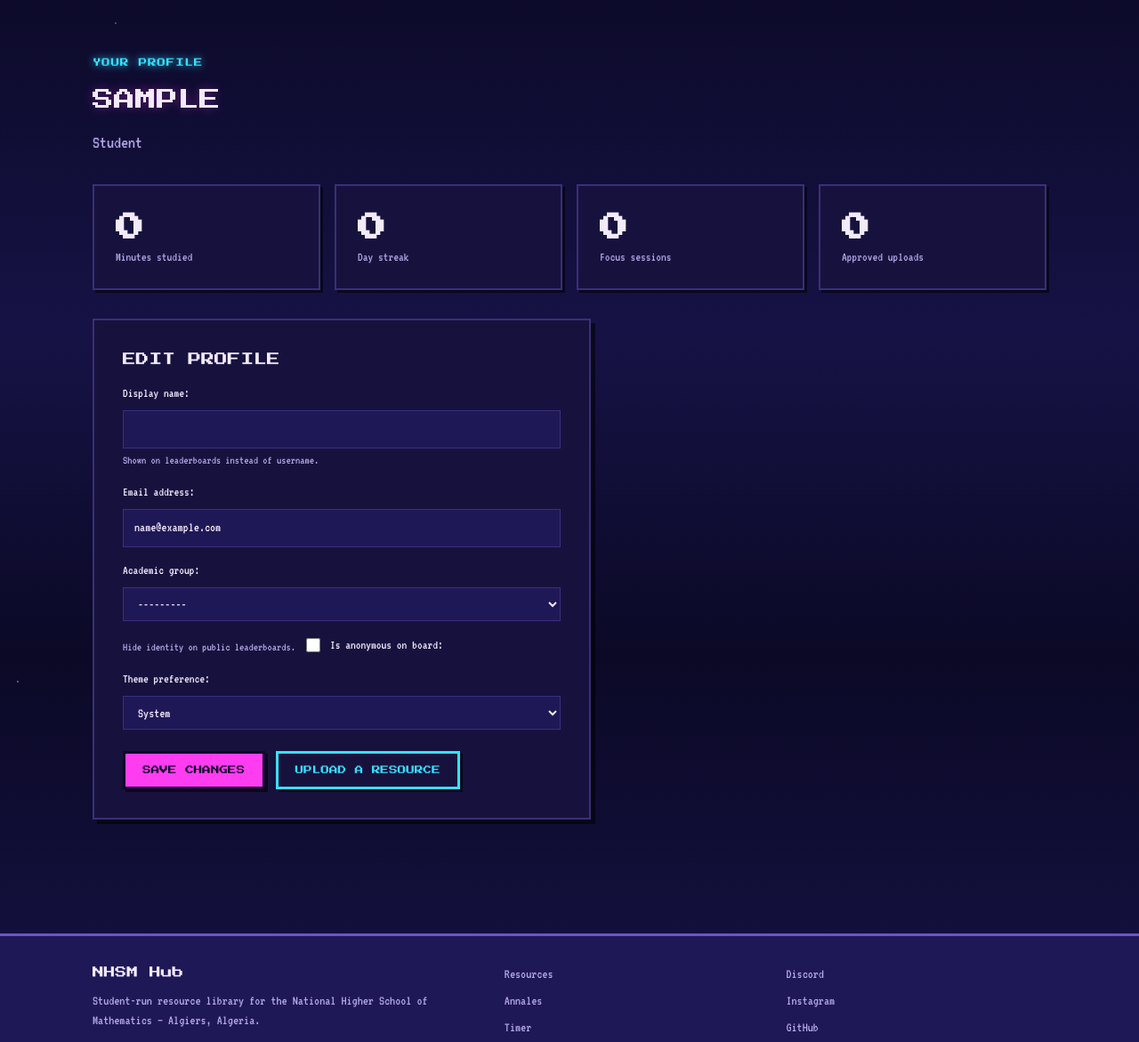
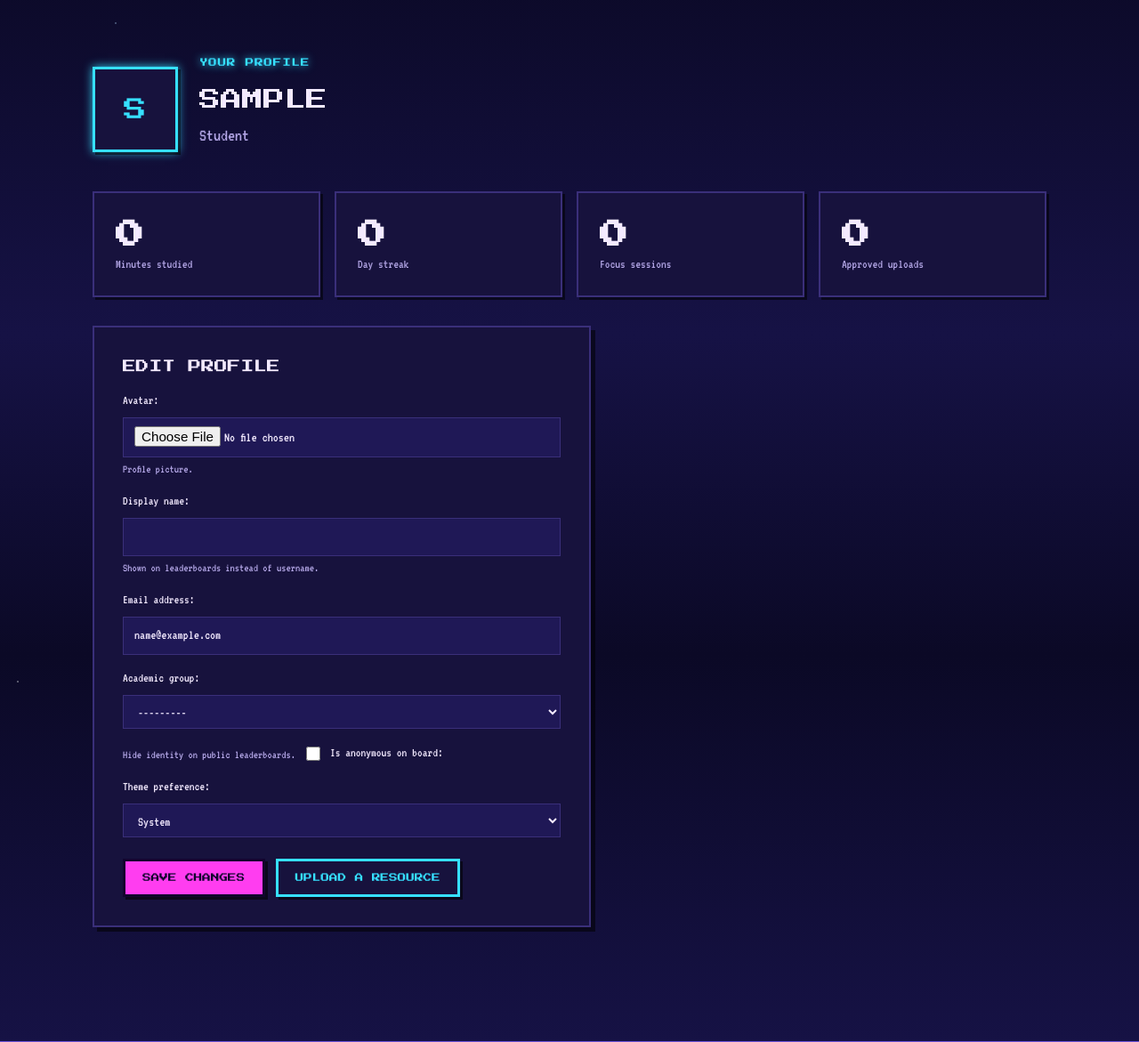
Before and after one commit to Azzouz-billel/nhsm-website, a Django app: page /accounts/profile/ in a window 1280 px wide. Shown: the part 64-1235 px from the top of the page at 89% size. Run offline with Django 5.2, Linux system fonts and the light colour scheme; the visitor is signed in with stand-in values (Sample User, id 1); some libraries are stand-ins or nearby versions.

Commit message:
updates of payement

```diff
--- a/apps/accounts/forms.py
+++ b/apps/accounts/forms.py
@@ -58,6 +58,7 @@ class ProfileForm(forms.ModelForm):
     class Meta:
         model = User
         fields = (
+            "avatar",
             "display_name",
             "email",
             "academic_group",
--- a/apps/accounts/models.py
+++ b/apps/accounts/models.py
@@ -55,6 +55,9 @@ class User(AbstractUser):
     )
     theme_preference = models.CharField(
         max_length=10, choices=ThemePreference.choices, default=ThemePreference.SYSTEM
+    )
+    avatar = models.ImageField(
+        upload_to="avatars/", blank=True, help_text="Profile picture."
     )
 
     @property
--- a/apps/accounts/views.py
+++ b/apps/accounts/views.py
@@ -27,7 +27,7 @@ def register(request):
 @login_required
 def profile(request):
     if request.method == "POST":
-        form = ProfileForm(request.POST, instance=request.user)
+        form = ProfileForm(request.POST, request.FILES, instance=request.user)
         if form.is_valid():
             form.save()
             messages.success(request, "Profile updated.")
--- a/apps/resources/views.py
+++ b/apps/resources/views.py
@@ -1,3 +1,4 @@
+from django.conf import settings
 from django.contrib import messages
 from django.contrib.auth.decorators import login_required
 from django.db.models import Count, Q
@@ -23,6 +24,8 @@ def home(request):
         "resource_count": approved.count(),
         "subject_count": Subject.objects.count(),
         "semester_count": Subject.objects.values("semester").distinct().count(),
+        "chargily_url": settings.CHARGILY_DONATION_URL,
+        "redotpay_url": settings.REDOTPAY_DONATION_URL,
     }
     return render(request, "home.html", context)
 
--- a/config/settings/base.py
+++ b/config/settings/base.py
@@ -25,6 +25,10 @@ ALLOWED_HOSTS = env.list("ALLOWED_HOSTS", default=[])
 
 # Invite code that gates approver self-registration (Phase 2).
 APPROVER_INVITE_CODE = env("APPROVER_INVITE_CODE", default="nhsm-approver")
+
+# Donation links (paste your Chargily / RedotPay payment-page URLs).
+CHARGILY_DONATION_URL = env("CHARGILY_DONATION_URL", default="")
+REDOTPAY_DONATION_URL = env("REDOTPAY_DONATION_URL", default="")
 
 INSTALLED_APPS = [
     "django.contrib.admin",
--- a/static/css/main.css
+++ b/static/css/main.css
@@ -1202,6 +1202,49 @@ code {
   color: var(--cyan);
 }
 
+/* =================== profile avatar =================== */
+.profile-header {
+  display: flex;
+  align-items: center;
+  gap: var(--space-5);
+  flex-wrap: wrap;
+  margin-bottom: var(--space-6);
+}
+.profile-avatar {
+  width: 96px;
+  height: 96px;
+  object-fit: cover;
+  image-rendering: auto;
+  background: var(--surface);
+  border: 3px solid var(--cyan);
+  box-shadow: var(--shadow-sm), var(--glow-cyan);
+}
+.profile-avatar--placeholder {
+  display: grid;
+  place-items: center;
+  font-family: var(--font-display);
+  font-size: 1.6rem;
+  color: var(--cyan);
+}
+.profile-name { margin-bottom: var(--space-2); }
+
+/* =================== donation =================== */
+.donate-card {
+  display: flex;
+  align-items: center;
+  flex-wrap: wrap;
+  gap: var(--space-5);
+  background: var(--surface);
+  border: 3px solid var(--gold);
+  box-shadow: var(--shadow-md), 0 0 30px rgba(255, 210, 63, 0.18);
+  padding: var(--space-6);
+}
+.donate-icon { font-size: 3.4rem; line-height: 1; }
+.donate-body { flex: 1; min-width: 260px; }
+.donate-body h2 { color: var(--gold); text-shadow: var(--glow-gold); margin-bottom: var(--space-3); }
+.donate-actions { display: flex; flex-wrap: wrap; gap: var(--space-3); margin-top: var(--space-4); }
+.donate-note { font-size: 0.95rem; margin: var(--space-3) 0 0; }
+
 /* ----------------------------------------------------------------- reveals */
 html.js .reveal { opacity: 0; }
 
--- a/templates/accounts/profile.html
+++ b/templates/accounts/profile.html
@@ -5,12 +5,17 @@
 {% block content %}
 <section class="section">
   <div class="container">
-    <div class="section-head">
-      <p class="eyebrow">Your profile</p>
-      <h2>{{ user.board_name }}</h2>
-      <p class="muted">
-        {{ user.get_role_display }}{% if user.academic_group %} · {{ user.get_academic_group_display }}{% endif %}
-      </p>
+    <div class="profile-header">
+      {% if user.avatar %}
+        <img class="profile-avatar" src="{{ user.avatar.url }}" alt="Your profile picture">
+      {% else %}
+        <div class="profile-avatar profile-avatar--placeholder" aria-hidden="true">{{ user.username|first|upper }}</div>
+      {% endif %}
+      <div>
+        <p class="eyebrow">Your profile</p>
+        <h2 class="profile-name">{{ user.board_name }}</h2>
+        <p class="muted">{{ user.get_role_display }}{% if user.academic_group %} · {{ user.get_academic_group_display }}{% endif %}</p>
+      </div>
     </div>
 
     <div class="stat-cards">
@@ -34,7 +39,7 @@
 
     <div class="auth-card profile-form">
       <h3>Edit profile</h3>
-      <form method="post" class="form" novalidate>
+      <form method="post" class="form" enctype="multipart/form-data" novalidate>
         {% csrf_token %}
         {% include "partials/form_fields.html" %}
         <div class="form-actions">
```
Also changed, not shown: templates/home.html (+22 -0 lines), apps/accounts/migrations/0003_user_avatar.py (added).
